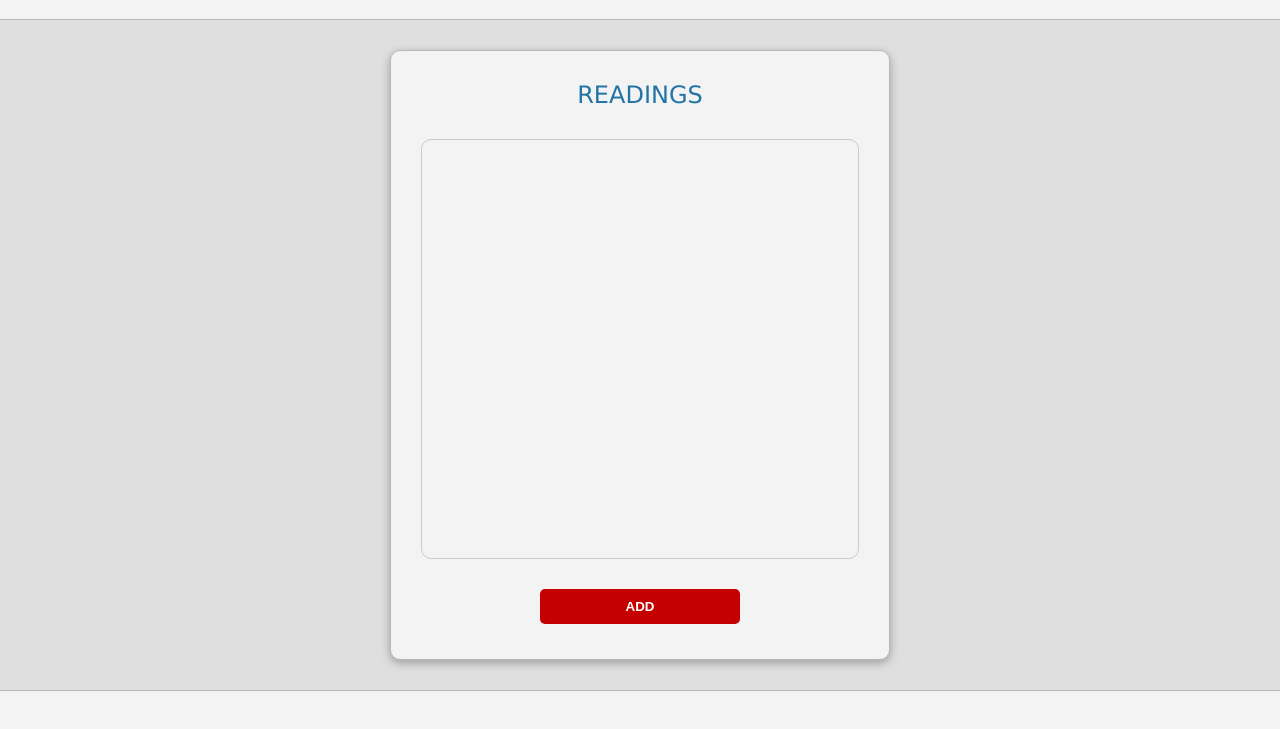
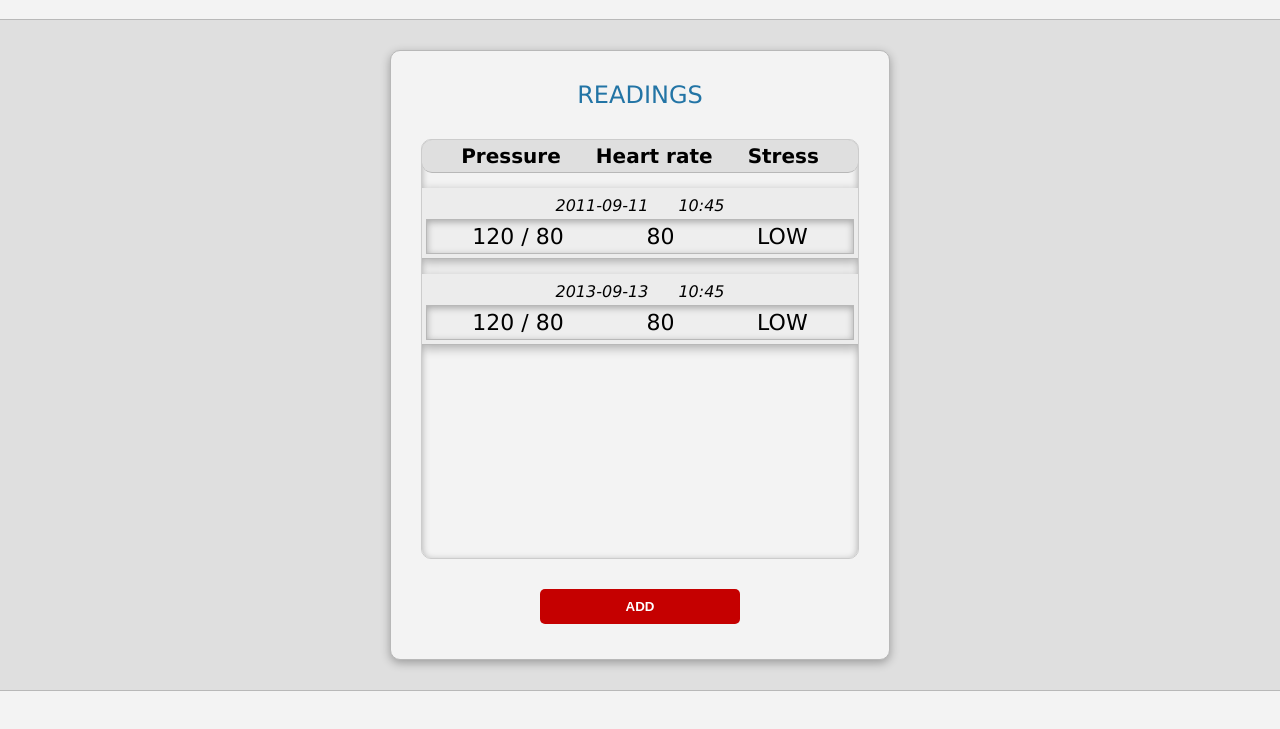
Before and after one commit to JanekJaniak/SuperHeart, a website: page index.html in a window 1280 px wide. Shown: the part 51-780 px from the top of the page. Drawn offline with Linux system fonts and the light colour scheme; no server answers.

Commit message:
Feat/reading display element (#7)
* Chore/Change class naming

* Style/Add static reading display element

```diff
--- a/index.html
+++ b/index.html
@@ -16,16 +16,46 @@
   <main>
     <div class="main-app">
       <div class="readings">
-        <h2 class="module-heading">READINGS</h2>
-        <div class="readings__display"></div>
-        <button class="readings__addButton">ADD</button>
+        <h2 class="readings--heading">READINGS</h2>
+        <div class="readings--display">
+          <div class="display-bar">
+            <h5 class="display-bar--item">Pressure</h5>
+            <h5 class="display-bar--item">Heart rate</h5>
+            <h5 class="display-bar--item">Stress</h5>
+          </div>
+          <ul class="readings-list">
+            <li class="readings-list--item">
+              <div class="item-heading">
+                <p class="item-heading--date">2011-09-11</p>
+                <p class="item-heading--time">10:45</p>
+              </div>
+              <div class="item-readings">
+                <p class="item-readings--pressure">120 / 80</p>
+                <p class="item-readings--heartrate">80</p>
+                <p class="item-readings--stress">LOW</p>
+              </div>
+            </li>
+            <li class="readings-list--item">
+              <div class="item-heading">
+                <p class="item-heading--date">2013-09-13</p>
+                <p class="item-heading--time">10:45</p>
+              </div>
+              <div class="item-readings">
+                <p class="item-readings--pressure">120 / 80</p>
+                <p class="item-readings--heartrate">80</p>
+                <p class="item-readings--stress">LOW</p>
+              </div>
+            </li>
+          </ul>
+        </div>
+        <button class="readings--add-button">ADD</button>
       </div>
       <nav class="main-app__nav"></nav>
     </div>
     <div class="modal">
-      <h3  class="module-heading newReadingHeading">NEW READING</h2>
-      <div class="newReadingInputs">
-        <form class="newReadingInputs__form">
+      <h3  class="new-reading-heading">NEW READING</h2>
+      <div class="new-reading">
+        <form class="new-reading-inputs--form">
           <label for="date">DATE</label>
           <input
             type="date"
@@ -38,6 +68,7 @@
             type="time"
             id="time"
             name="time"
+            step="60"
           >
           <small class="invisible">null</small>
           <label for="systolic">SYSTOLIC</label>
@@ -74,9 +105,9 @@
             id="stress"
             name="stress"
           >
-          <div class="newReadingInputs__controls">
-            <button type="submit" class="newReadingBtn newReadingBtn__save">SAVE</button>
-            <button class="newReadingBtn newReadingBtn__cancel">CANCEL</button>
+          <div class="new-reading-inputs--controls">
+            <button type="submit" class="new-reading-btn new-reading-btn--save">SAVE</button>
+            <button class="new-reading-btn new-reading-btn--cancel">CANCEL</button>
           </div>
         </form>
       </div>
--- a/js/main.js
+++ b/js/main.js
@@ -33,14 +33,19 @@ const readings =[
   }
 ];
 
+//Readings display selectors
+const readingsDisplay = document.querySelector('readings--display');
+const readingsList = document.querySelector('.readings-list');
+const readingsListIitem = document.querySelector('.readings-list-item');
+
 //Selectors for buttons and backdrop
-const addReadingBtn = document.querySelector('.readings__addButton');
-const cancelNewReadingBtn = document.querySelector('.newReadingBtn__cancel');
+const addReadingBtn = document.querySelector('.readings--add-button');
+const cancelNewReadingBtn = document.querySelector('.new-reading-btn--cancel');
 const modal = document.querySelector('.modal');
 const backdrop = document.querySelector('.backdrop');
 
 //Form handling
-const form = document.querySelector('.newReadingInputs__form');
+const form = document.querySelector('.new-reading-inputs--form');
 
 // Form inputs selectors
 const date = form.elements['date'];
--- a/scss/_modal.sass
+++ b/scss/_modal.sass
@@ -65,25 +65,25 @@ small
   height: 100%
   background-color: rgba(0, 0, 0, 0.4)
 
-.newReadingInputs__controls
+.new-reading-inputs--controls
   margin-top: $air
   text-align: center
 
-.newReadingBtn
+.new-reading-btn
   width: 100px
   box-sizing: border-box
   cursor: pointer
-  &__save
+  &--save
     background-color: $green
     &:hover
       cursor: pointer
       transition: background-color 0.5s ease-out
       background-color: $green-light
 
-  &__cancel
+  &--cancel
     background-color: $red
     color: white
-    margin-left: $m-sml
+    margin-left: $m-s
     &:hover
       cursor: pointer
       transition: background-color 0.5s ease-out
--- a/scss/_variables.sass
+++ b/scss/_variables.sass
@@ -1,6 +1,7 @@
 //colors
 $c-pri: #dfdfdf
 $c-sec: #f3f3f3
+$c-third: #eeeeee
 $c-input: #ececec
 $red: #c50000
 $red-light: #F51010
@@ -9,9 +10,14 @@ $green-light: #77CC6A
 $blue: #2274A5
 $amber: #FFBF00
 
+//fonts size
+$f-s: 16px
+$f-m: 22px
+
 //borders
 $border: 1px solid #b8b8b8
 $light-border: 1px solid #cccccc
+$blue-border: 1px solid $blue
 
 //border radius
 $rad: 10px
@@ -19,13 +25,15 @@ $rad-s: 5px
 
 //margin
 $m-pri: 60px
-$m-sml: 15px
+$m-s: 15px
 $m-xs: 8px
+$m-xxs: 4px
 $air: 30px
 $air-s: 15px
 
 //padding
 $p-pri: 30px
+$p-sec: 4px
 
 //box shadow
 $outer-sh: 0 3px 10px rgba(0, 0, 0, 0.3)
--- a/scss/styles.sass
+++ b/scss/styles.sass
@@ -20,6 +20,34 @@ h1
   margin: 0
   color: $red
 
+h5
+  margin: 0
+  font-size: 20px
+
+p
+  margin: 0
+
+ul
+  list-style: none
+  border-radius: $rad
+  padding-left: 0
+  margin: auto
+  overflow: scroll
+  height: 387px
+  box-sizing: border-box
+  -ms-overflow-style: none
+  scrollbar-width: none
+  overflow-y: scroll
+  &::-webkit-scrollbar
+    display: none
+
+li
+  border-bottom: $border
+  background-color: $c-input
+  margin-top: $m-s
+  padding: $p-sec
+  box-shadow: $outer-sh
+
 button
   height: 35px
   width: 200px
@@ -27,6 +55,7 @@ button
   box-sizing: border-box
   border-radius: $rad-s
 
+//Main window
 .main-app
   background-color: $c-pri
   width: 100%
@@ -42,6 +71,7 @@ button
     border-top: $border
     margin-top: $air
 
+//Readings
 .readings
   background-color: $c-sec
   height: 610px
@@ -53,12 +83,18 @@ button
   box-shadow: $outer-sh
   text-align: center
   padding: $p-pri
-  &__display
+  &--heading
+    margin-top: 0
+    margin-bottom: $air
+    font-weight: 500
+    color: $blue
+  &--display
     height: 420px
     box-sizing: border-box
     border: $light-border
     border-radius: $rad
-  &__addButton
+    box-shadow: $inner-sh
+  &--add-button
     background-color: $red
     font-weight: 600
     color: white
@@ -68,8 +104,31 @@ button
       transition: background-color 0.5s ease-out
       background-color: $red-light
 
-.module-heading
-  margin-top: 0
-  margin-bottom: $air
-  font-weight: 500
-  color: $blue
+//Readings display
+.display-bar
+  display: flex
+  justify-content: space-evenly
+  border-bottom: $border
+  border-radius: $rad
+  padding: $p-sec
+  background-color: $c-pri
+  &--item
+    margin: 0px
+
+.item-heading
+  display: flex
+  justify-content: center
+  font-size: $f-s
+  font-style: italic
+  margin: $m-xxs
+  &--time
+    margin-left: $air
+
+.item-readings
+  display: flex
+  justify-content: space-around
+  font-size: $f-m
+  border: $border
+  padding: $p-sec
+  box-shadow: $inner-sh
+  background-color: $c-third
```
Also changed, not shown: css/styles.css.
